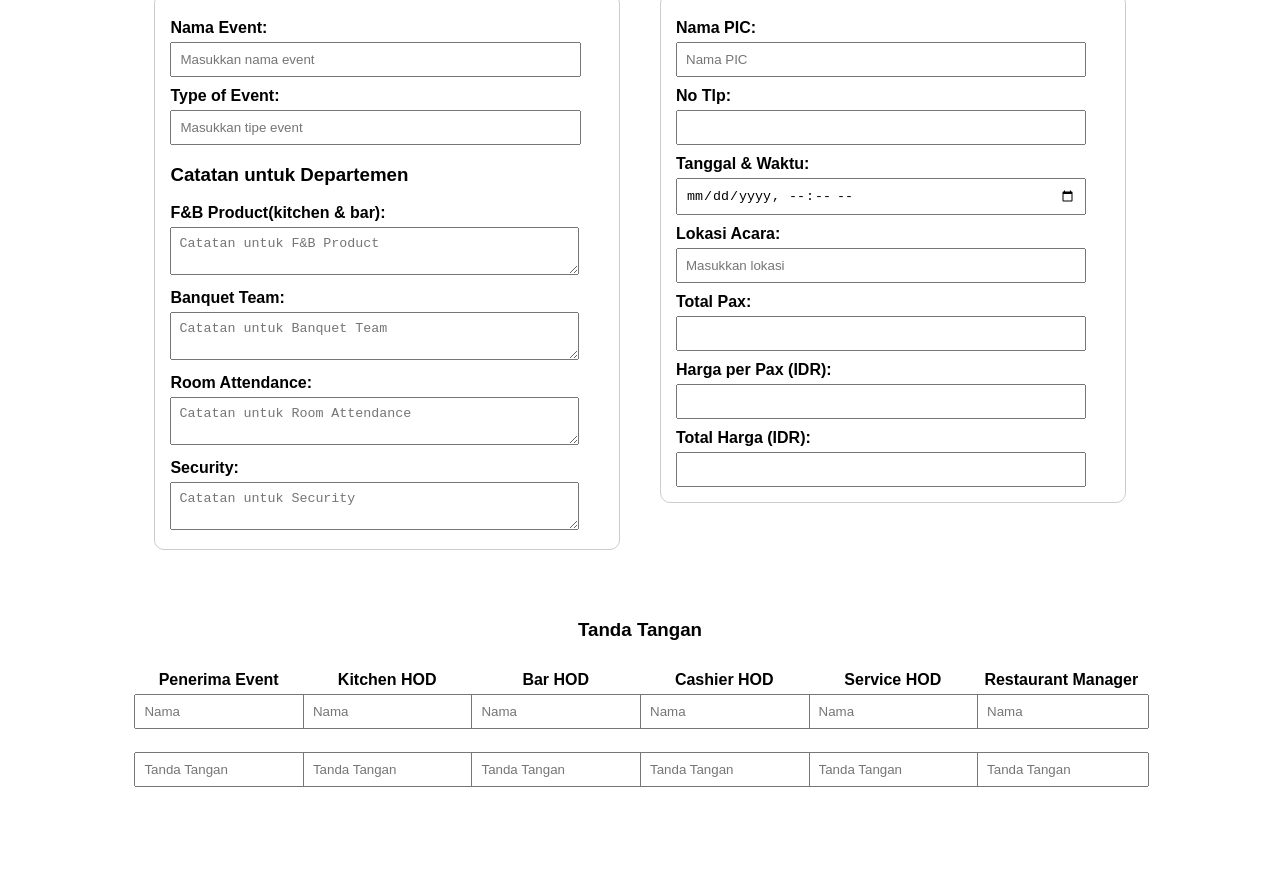
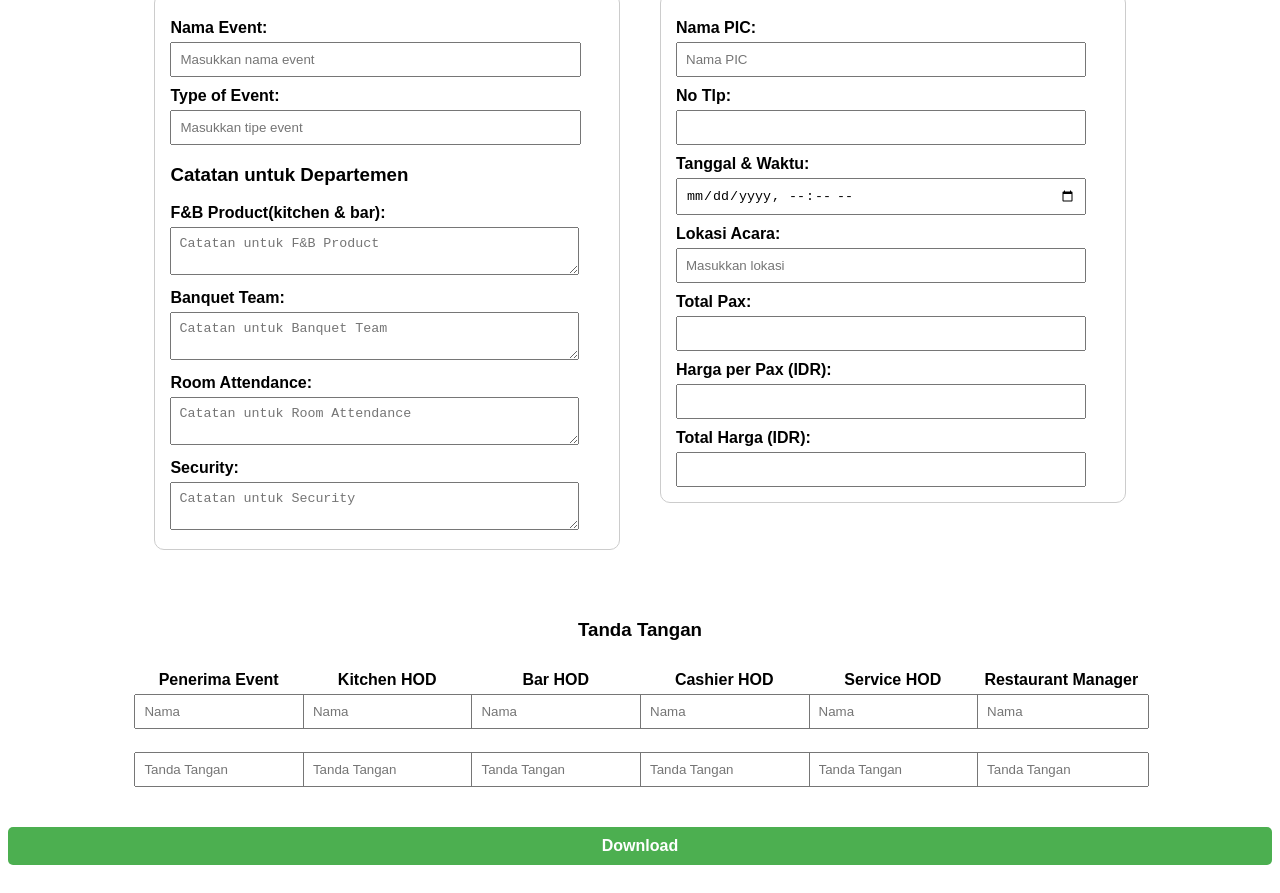
Before and after one commit to Arif22-A/beoForm, a plain HTML site: page index.html in a window 1280 px wide. Shown: the part 428-1321 px from the top of the page. Before the commit the page ends 1243 px from the top, so only its background shows below. Drawn offline with Linux system fonts and the light colour scheme.

Commit message:
Update index.html

```diff
--- a/index.html
+++ b/index.html
@@ -143,6 +143,7 @@
             </div>
         </div>
     </div>
+    <button class="btn-print" onclick="printPage()">Download</button>
 
     <script>
         function calculateTotal() {
@@ -162,6 +163,10 @@
                 reader.readAsDataURL(file);
             }
         });
+         // Fungsi untuk print halaman
+        function printPage() {
+            window.print();
+        }
     </script>
 </body>
 </html>
```
